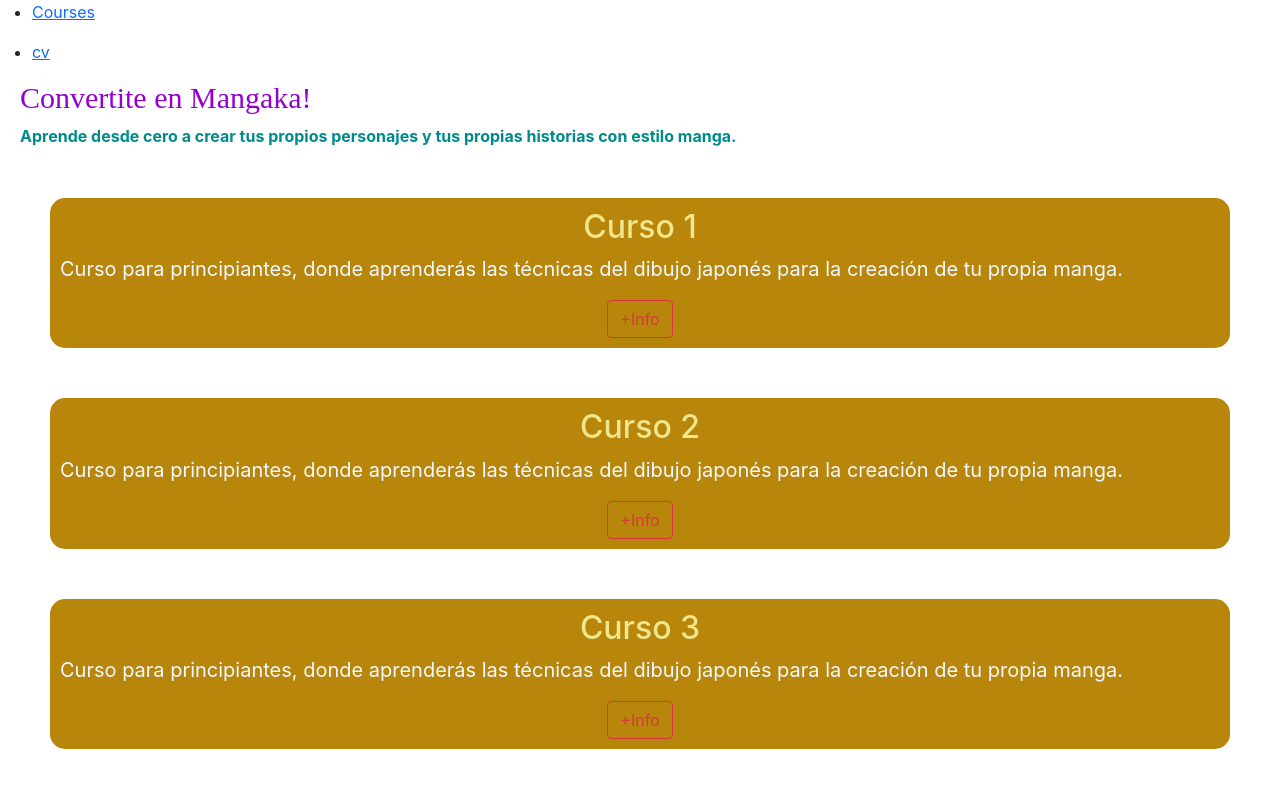
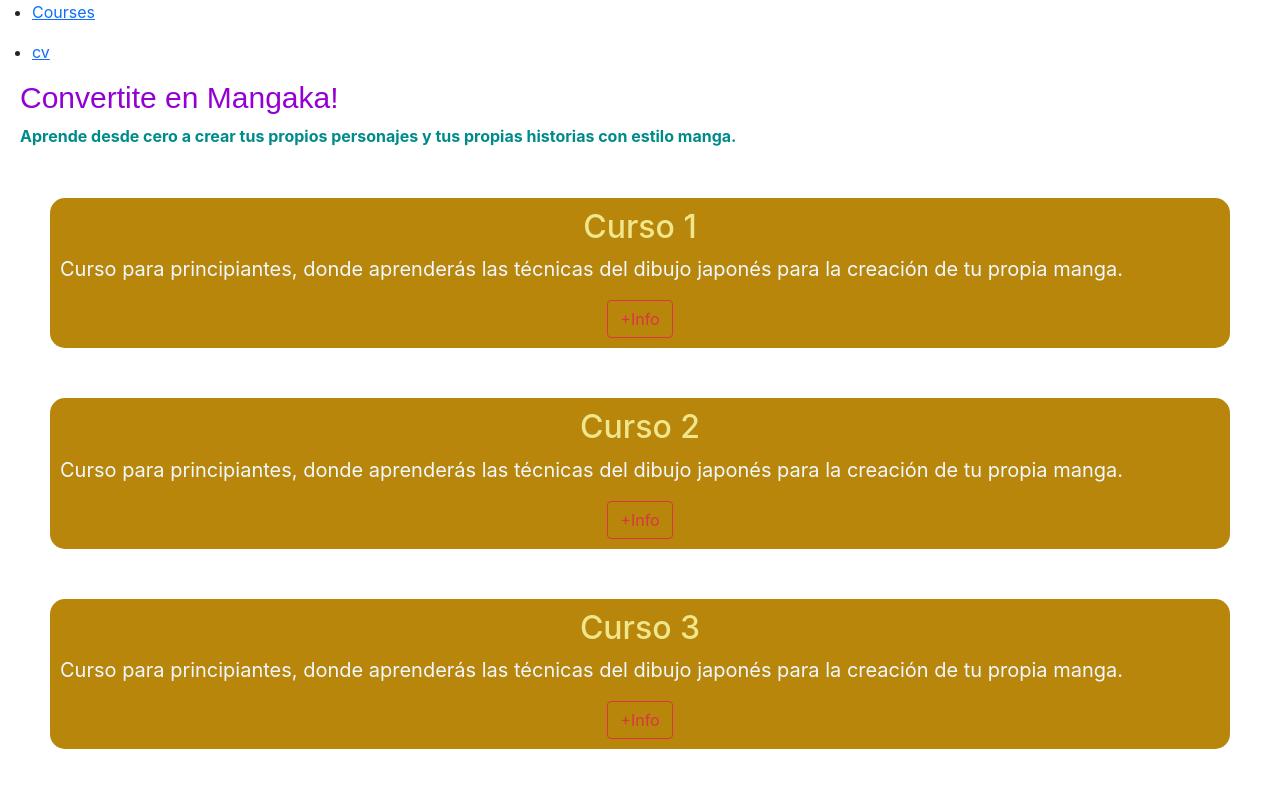
Before and after one commit to FranJes2/Mangaka, a React (Create React App) app in the folder demo-app/: page /Courses in a window 1280 px wide. Shown: the top 788 px of the page. Built offline with nearby package versions, Linux system fonts and the light colour scheme.

Commit message:
Cambio de tipografia

```diff
--- a/demo-app/src/Components/Presentación/cv.css
+++ b/demo-app/src/Components/Presentación/cv.css
@@ -1,7 +1,7 @@
 .custom-title{
     color: darkviolet;
     font-size: 30px;
-    font-family: "Malgun Gothic";
+    font-family: "Malgun Gothic", sans-serif;
 }
 
 .parrafo{
```
